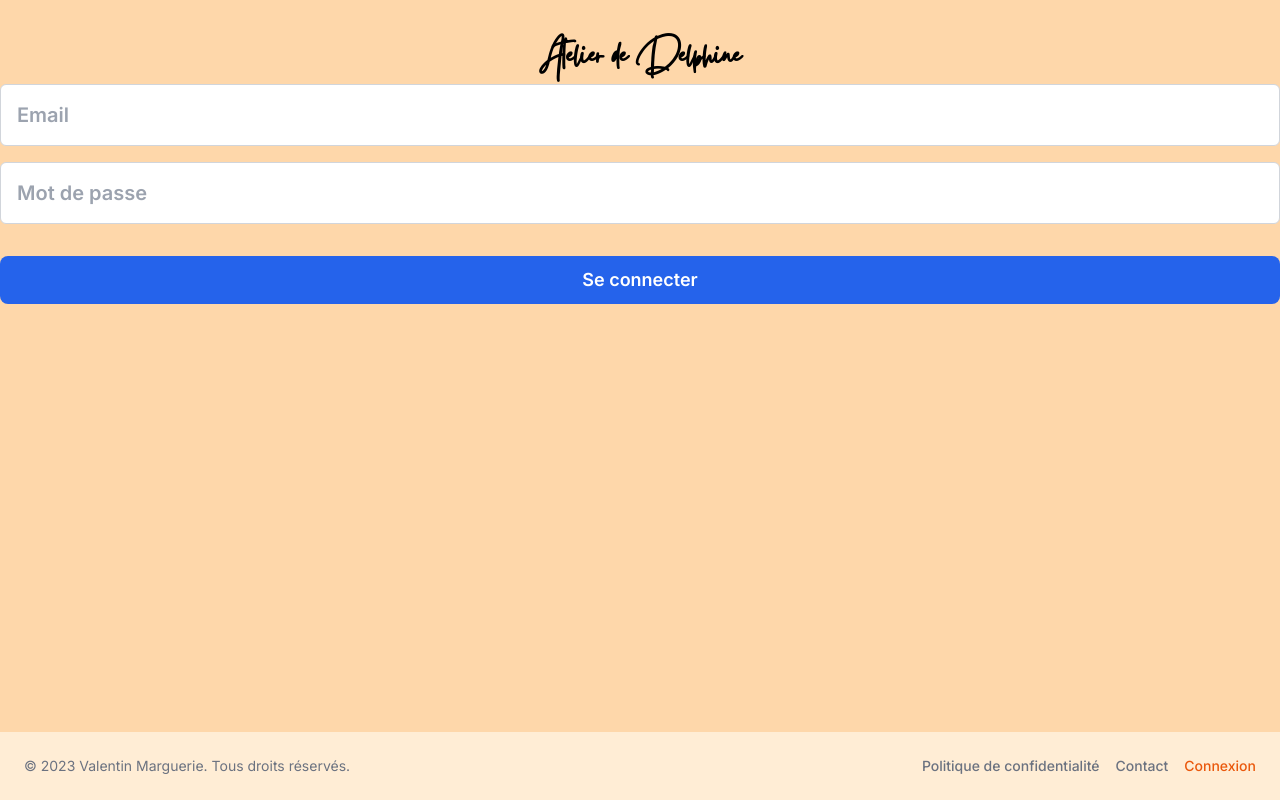
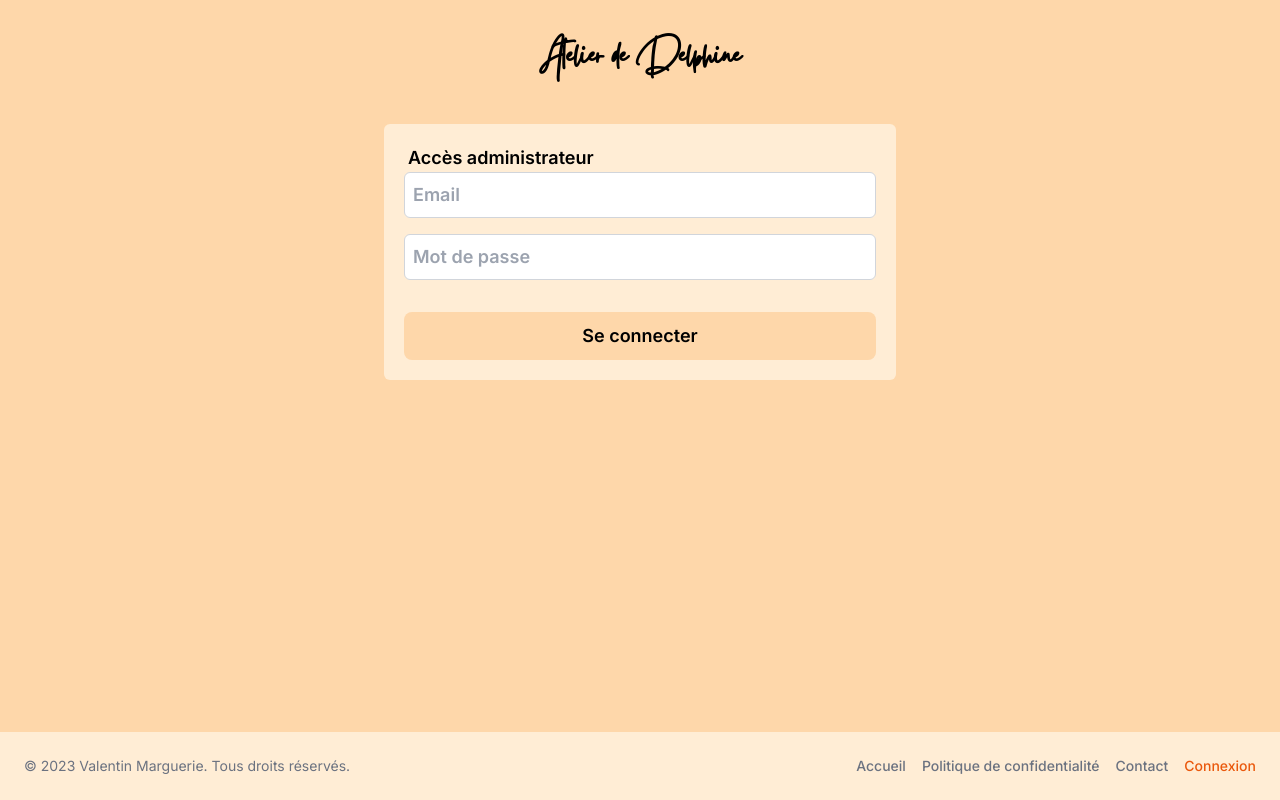
Before and after one commit to ValentinM27/atelier-de-delphine, a Next.js app: page /signin in a window 1280 px wide. Built offline with nearby package versions, Linux system fonts and the light colour scheme.

Commit message:
[#6] - Ui page de connexion

```diff
--- a/components/credentialsForm.tsx
+++ b/components/credentialsForm.tsx
@@ -31,30 +31,33 @@ export function CredentialsForm(props: CredentialsFormProps) {
   };
 
   return (
+    <div className="m-1">
       <form
         onSubmit={handleSubmit}
-      className="w-full -mt-9 text-xl text-black font-semibold flex flex-col"
+        className="max-w-lg m-auto p-5 rounded-md text-lg bg-orange-100 text-black font-semibold flex flex-col"
       >
+        <span className="ml-1">Accès administrateur</span>
         <input
           type="mail"
           name="email"
           placeholder="Email"
           required
-        className="w-full px-4 py-4 mb-4 border border-gray-300 rounded-md"
+          className="w-full px-2 py-2 mb-4 border border-gray-300 rounded-md"
         />
         <input
           type="password"
           name="password"
           placeholder="Mot de passe"
           required
-        className="w-full px-4 py-4 mb-4 border border-gray-300 rounded-md"
+          className="w-full px-2 py-2 mb-4 border border-gray-300 rounded-md"
         />
         <button
           type="submit"
-        className="< h-12 px-6 mt-4 text-lg text-white transition bg-blue-600 rounded-lg focus:shadow-outline hover:bg-blue-700"
+          className="< h-12 px-6 mt-4 text-lg transition bg-orange-200 rounded-lg focus:shadow-outline hover:bg-orange-400"
         >
           Se connecter
         </button>
       </form>
+    </div>
   );
 }
--- a/components/footer.tsx
+++ b/components/footer.tsx
@@ -15,6 +15,11 @@ export default function Footer() {
           . Tous droits réservés.
         </span>
         <ul className="flex flex-wrap items-center mt-3 text-sm font-medium text-gray-500 dark:text-gray-400 sm:mt-0">
+          <li>
+            <a href="/" className="mr-4 hover:underline">
+              Accueil
+            </a>
+          </li>
           <li>
             <a href="#" className="mr-4 hover:underline">
               Politique de confidentialité
```
Lines whose indentation alone changed are shown as unchanged.
